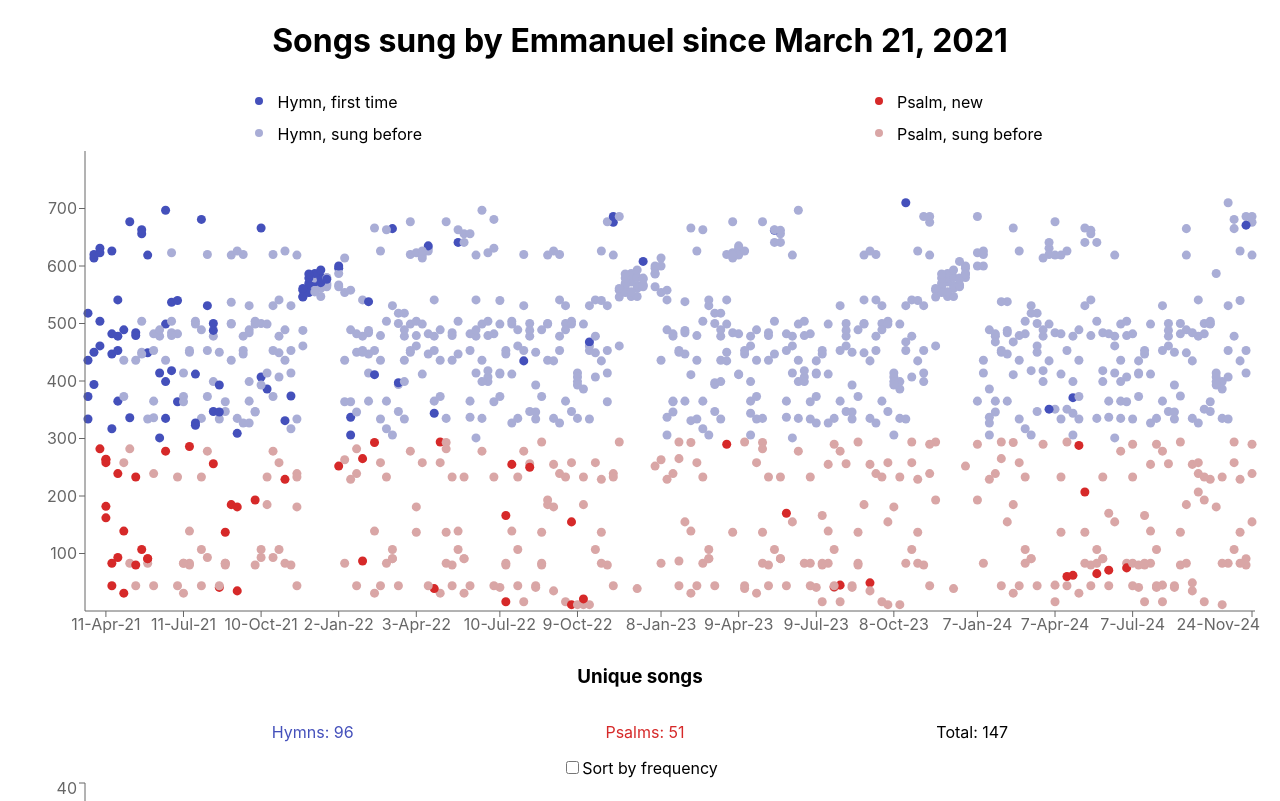
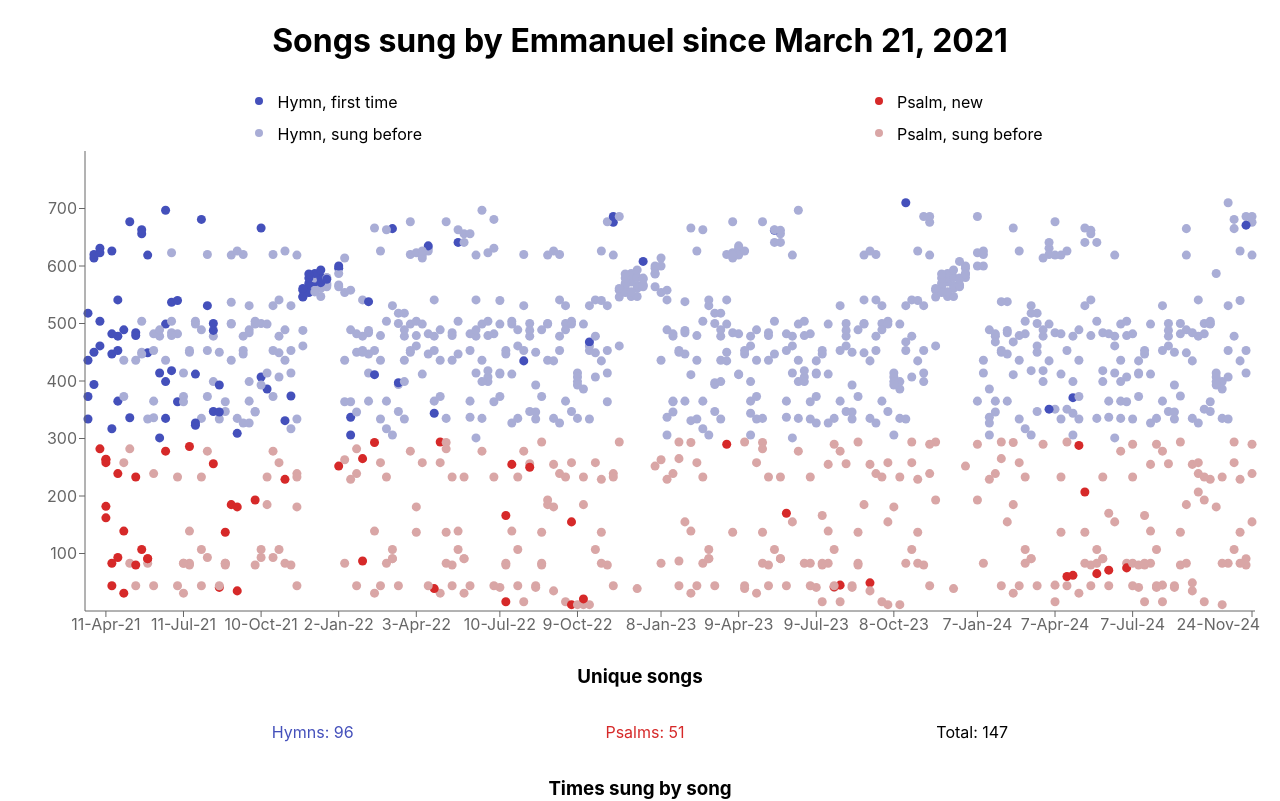
Before and after one commit to butaud/church-songs, a React (Create React App) app: page / in a window 1280 px wide. Shown: the top 801 px of the page. Built offline with nearby package versions, Linux system fonts and the light colour scheme.

Commit message:
added frequency section title

```diff
--- a/src/sections/Frequency.tsx
+++ b/src/sections/Frequency.tsx
@@ -39,6 +39,7 @@ export const Frequency = () => {
       };
 
     return <section>
+        <h3>Times sung by song</h3>
         <input type="checkbox" checked={sortByFrequency} onChange={event => {
             if (event.currentTarget.checked) {
                 setSortByFrequency(true);
```
